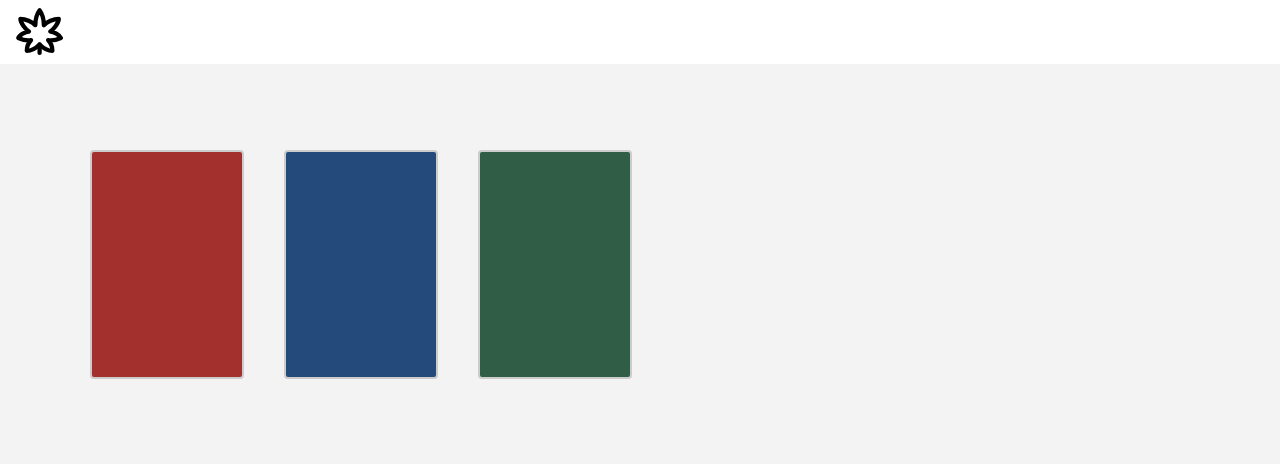
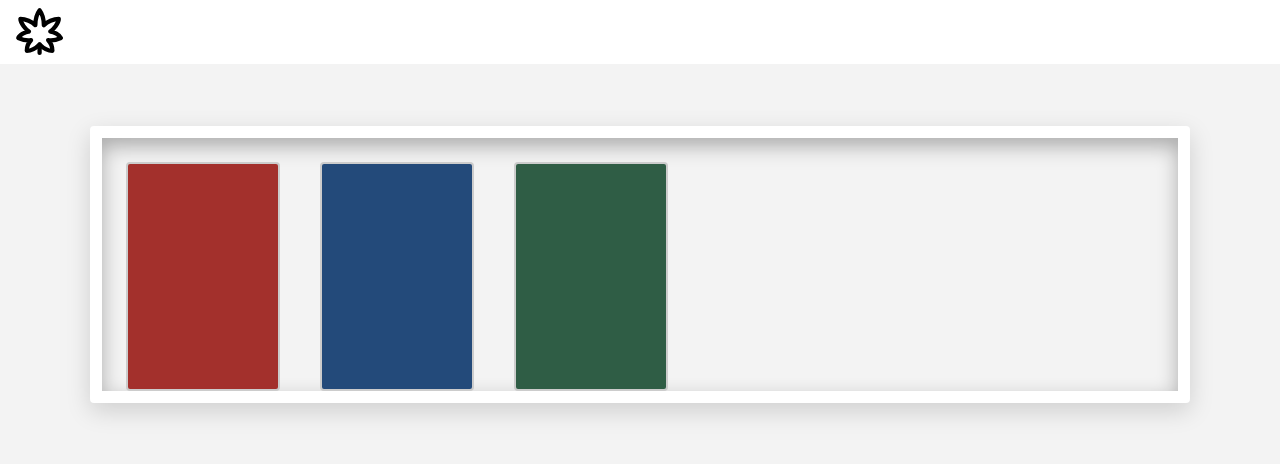
Before and after one commit to WenZ321/Notetaking-Website, a Next.js app: page /userNotebooks in a window 1280 px wide. Shown: the top 472 px of the page. Built offline with nearby package versions, Linux system fonts and the light colour scheme.

Commit message:
added a bookshelf ish to the templates container

```diff
--- a/components/UserNotebooksPage/TemplatePicker.css
+++ b/components/UserNotebooksPage/TemplatePicker.css
@@ -8,12 +8,31 @@
   overflow-x: auto;
 }
 
-/* Auto margins center the row and collapse to 0 when it overflows,
+/* A floating box shelf: four white boards around a shaded back.
+   Auto margins center it and collapse to 0 when it overflows,
    so the first template is never cut off */
-.user-notebooks-page-template-picker-row {
-  display: flex;
-  gap: 40px;
+.user-notebooks-page-template-picker-shelf {
+  --shelf-board-thickness: 12px;
+
   width: max-content;
   min-width: var(--notebooks-page-content-width);
   margin-inline: auto;
+  padding-top: var(--space-5);
+
+  border: var(--shelf-board-thickness) solid var(--color-surface);
+  border-radius: var(--radius-sm);
+  background: var(--color-surface-muted);
+
+  /* The inner shadow is the boards shading the back, the outer one lifts the shelf off the wall */
+  box-shadow:
+    inset 0 8px 20px rgba(0, 0, 0, 0.3),
+    var(--shadow-md);
 }
+
+/* Covers line up along their bottoms so they all rest on the bottom board */
+.user-notebooks-page-template-picker-row {
+  display: flex;
+  align-items: flex-end;
+  gap: 40px;
+  padding-inline: var(--space-5);
+}
--- a/components/UserNotebooksPage/TemplatePicker.tsx
+++ b/components/UserNotebooksPage/TemplatePicker.tsx
@@ -13,10 +13,12 @@ export function TemplatePicker() {
 
   return (
     <section className="user-notebooks-page-template-picker">
-      <div className="user-notebooks-page-template-picker-row">
-        {coverStyles.map((coverStyle) => (
-          <TemplateTile key={coverStyle} coverStyle={coverStyle} />
-        ))}
+      <div className="user-notebooks-page-template-picker-shelf">
+        <div className="user-notebooks-page-template-picker-row">
+          {coverStyles.map((coverStyle) => (
+            <TemplateTile key={coverStyle} coverStyle={coverStyle} />
+          ))}
+        </div>
       </div>
     </section>
   );
--- a/components/UserNotebooksPage/TemplateTile.tsx
+++ b/components/UserNotebooksPage/TemplateTile.tsx
@@ -49,7 +49,6 @@ export function TemplateTile({ coverStyle }: TemplateTileProps) {
     router.push(`/userNotebooks/${notebook.id}`);
   }
 
-  // The cover has no text on it, so the label names the button for screen readers
   return (
     <>
       <button
```
